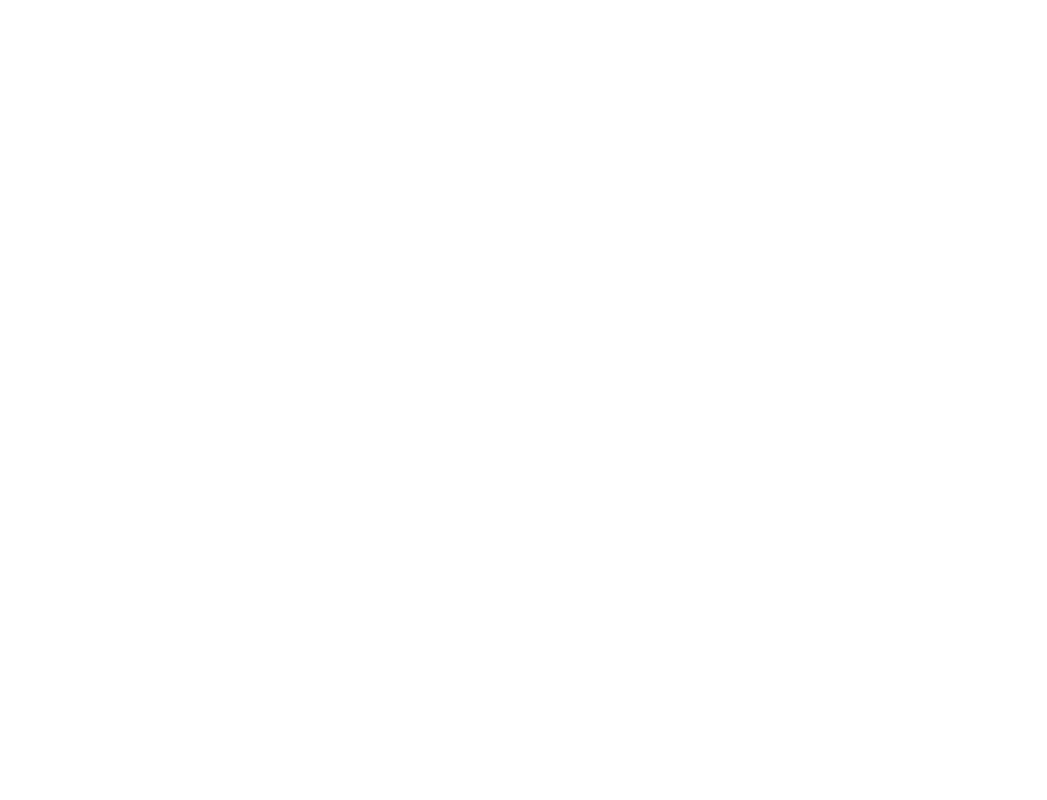
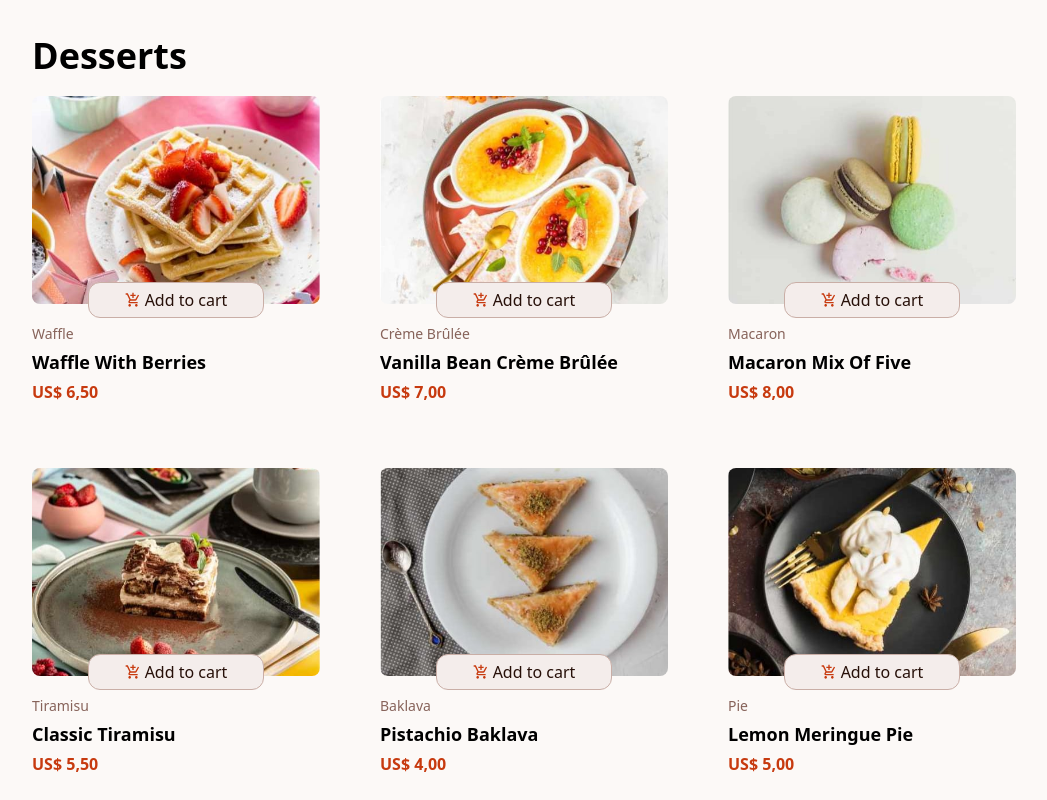
Before and after one commit to developer-luizcarlos/product-list, a Next.js app: page / in a window 1280 px wide. Shown: the whole page, without its empty margins (96-1143 px from the left). Built offline with nearby package versions, Linux system fonts and the light colour scheme.

Commit message:
feat: creating conteainer and grids elements

```diff
--- a/src/app/globals.css
+++ b/src/app/globals.css
@@ -8,3 +8,7 @@ html {
   height: 100dvh;
   overflow-x: hidden;
 }
+
+.grid-templeate {
+  grid-template-columns: 70% 30%;
+}
--- a/src/app/layout.tsx
+++ b/src/app/layout.tsx
@@ -1,5 +1,6 @@
 import type { Metadata } from "next";
 import RedHatText from "@/lib/font";
+import ContextComponent from "@/context/Context";
 import "./globals.css";
 
 export const metadata: Metadata = {
@@ -15,9 +16,11 @@ export default function RootLayout({
   return (
     <html lang="en">
       <body
-        className={`${ RedHatText }`}
+        className={`${ RedHatText } bg-rose-50`}
       >
-        {children}
+        <ContextComponent>
+          {children}
+        </ContextComponent>
       </body>
     </html>
   );
--- a/src/app/page.tsx
+++ b/src/app/page.tsx
@@ -1,5 +1,56 @@
+"use client";
+
+import { useEffect,useState } from "react";
+import Container from "@/components/Container/Container";
+import Card from "@/components/Card/Card";
+import { StaticImageData } from "next/image";
+
+type ProductsType = {
+  image: { desktop: StaticImageData; };
+  name: string;
+  category: string;
+  price: string;
+};
+
 export default function Home() {
+  const [products,setProducts] = useState<ProductsType[]>([]);
+
+  useEffect(() => {
+    const fetchData = async () => {
+      try {
+        const response = await fetch("./data.json");
+        const data = await response.json();
+        setProducts(data);
+      } catch(error) {
+        console.log("Error",error);
+      }
+    };
+
+    fetchData();
+  },[]);
+
+
   return (
-    <div></div>
+    <div className="w-full h-full">
+      <Container>
+        <main className="grid-templeate gap-6">
+          <section className="w-90%">
+            <h1 className="text-4xl font-bold mb-5">Desserts</h1>
+            <div className="grid grid-cols-3 gap-5">
+              {products.map((product) => {
+                return <Card
+                  key={product.name}
+                  image={(product.image.desktop).toString()}
+                  name={product.name}
+                  category={product.category}
+                  price={Number(product.price)}
+                />;
+              })}
+            </div>
+          </section>
+          <aside></aside>
+        </main>
+      </Container>
+    </div>
   );
 }
--- /dev/null
+++ b/src/components/Card/Card.tsx
@@ -0,0 +1,60 @@
+/* eslint-disable prefer-const */
+/* eslint-disable @next/next/no-img-element */
+"use client";
+
+import { useRef,useReducer } from "react";
+import { MdOutlineAddShoppingCart } from "react-icons/md";
+
+interface Props {
+  image: string;
+  name: string;
+  category: string;
+  price: number;
+}
+
+type QuantityType = {
+  count: number;
+};
+
+type Action = | { type: "INCREMENT"; } | { type: "DECREMENT"; };
+
+let initialQuantity: QuantityType = { count: 0 };
+
+const setQuantity = (state: QuantityType,action: Action): QuantityType => {
+  switch(action.type) {
+    case "INCREMENT":
+      return { ...state,count: state.count + 1 };
+    case "DECREMENT":
+      return state.count > 0 ? { ...state,count: state.count - 1 } : state;
+    default:
+      return state;
+  }
+};
+
+export default function Card({ image,name,category,price }: Props) {
+  const [quantity,dispatch] = useReducer(setQuantity,initialQuantity);
+
+
+  return (
+    <article className="flex flex-col gap-5 w-72 max-h-80 mb-11">
+      <div className="w-full h-52 rounded-lg relative">
+        <img src={image} alt="" className="w-full h-full object-cover rounded-lg" />
+        <div className="absolute -bottom-8 left-1/2 transform -translate-x-1/2 -translate-y-1/2 w-44 h-9">
+          <button
+            className="bg-rose-100 h-full w-full rounded-xl flex items-center justify-center gap-1 border-rose-300 border-[1px] text-rose-900 font-medium"
+          >
+            <span className="text-red">
+              <MdOutlineAddShoppingCart />
+            </span> Add to cart</button>
+        </div>
+      </div>
+      <div className="flex flex-col gap-1">
+        <span className="text-sm text-rose-500">{category}</span>
+        <h2 className="text-lg capitalize font-bold">{name}</h2>
+        <span className="text-base text-red font-semibold">
+          {price.toLocaleString('pt-BR',{ style: 'currency',currency: 'USD' })}
+        </span>
+      </div>
+    </article>
+  );
+}
--- /dev/null
+++ b/src/components/Container/Container.tsx
@@ -0,0 +1,9 @@
+import { ReactNode } from "react";
+
+export default function Container({ children }: { children: ReactNode; }) {
+  return (
+    <div className="w-4/5 mx-auto py-9">
+      {children}
+    </div>
+  );
+}
--- /dev/null
+++ b/src/context/Context.tsx
@@ -0,0 +1,63 @@
+"use client";
+
+import { createContext,ReactNode,useReducer } from "react";
+
+type State = {
+  productID: number;
+  productName: string;
+  productQuantity: number;
+  productPrice: number;
+  productTotal: number;
+};
+
+type Action =
+  | {
+    type: "ADD",
+    productID: number;
+    productName: string,
+    productQuantity: number,
+    productPrice: number,
+    productTotal: number,
+  };
+
+const initialProductsInCart: State[] = [
+  {
+    productID: 1,
+    productName: "Cake",
+    productQuantity: 10,
+    productPrice: 3,
+    productTotal: 30,
+  }
+];
+
+const reducer = (state: State[],action: Action) => {
+  switch(action.type) {
+    case "ADD":
+      return [
+        ...state,
+        {
+          productID: action.productID,
+          productName: action.productName,
+          productQuantity: action.productQuantity,
+          productPrice: action.productPrice,
+          productTotal: action.productTotal,
+        }
+      ];
+  }
+};
+type ContextType = {
+  state: State[],
+  dispatch: React.Dispatch<Action>;
+};
+
+export const Context = createContext<ContextType | null>(null);
+
+export default function ContextComponent({ children }: { children: ReactNode; }) {
+  const [state,dispatch] = useReducer(reducer,initialProductsInCart);
+
+  return (
+    <Context.Provider value={{ state,dispatch }}>
+      {children}
+    </Context.Provider>
+  );
+}
```
Also changed, not shown: package.json (+5 -4 lines), 1 other file (tests, documents, lock files or other folders).
